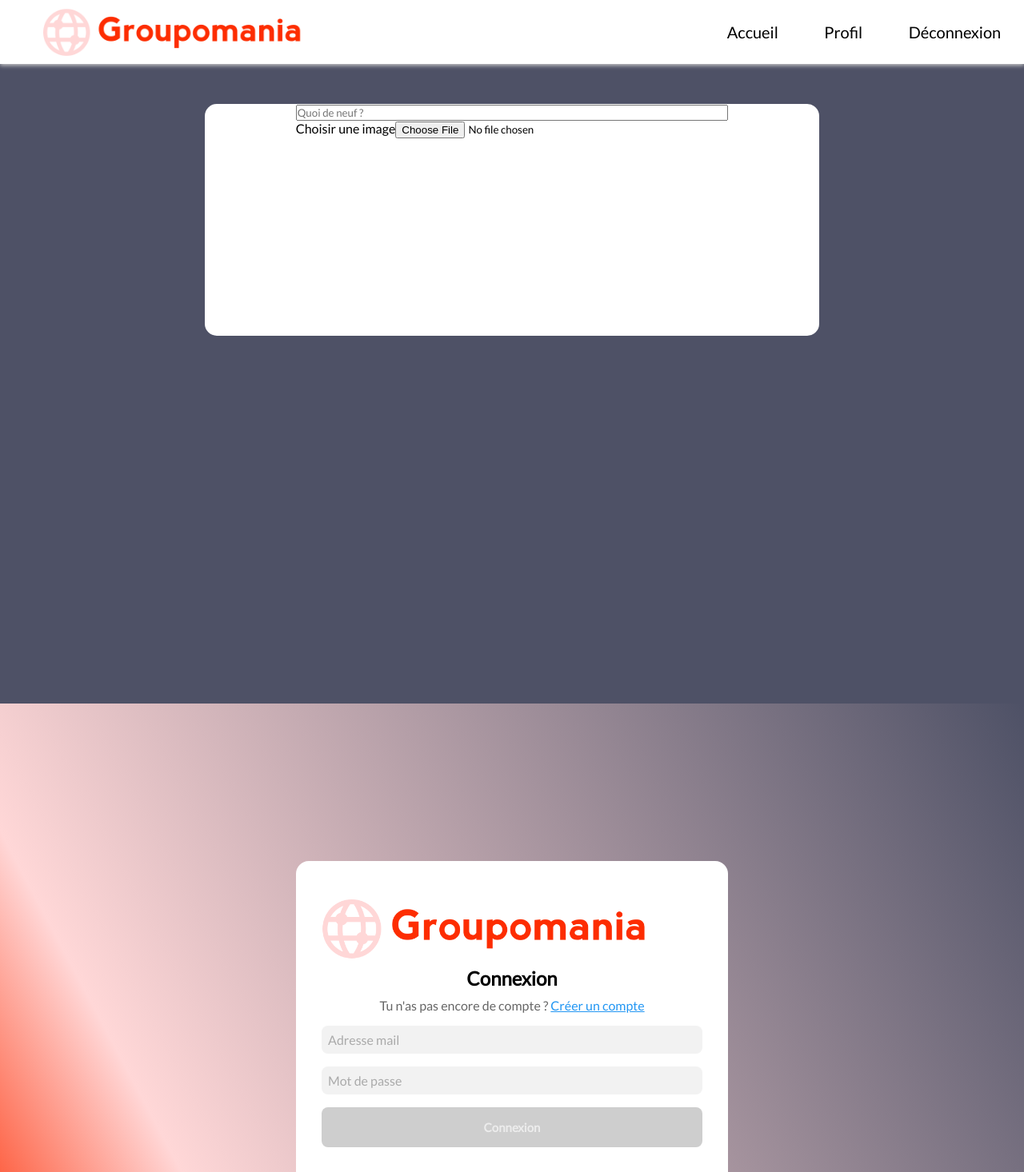
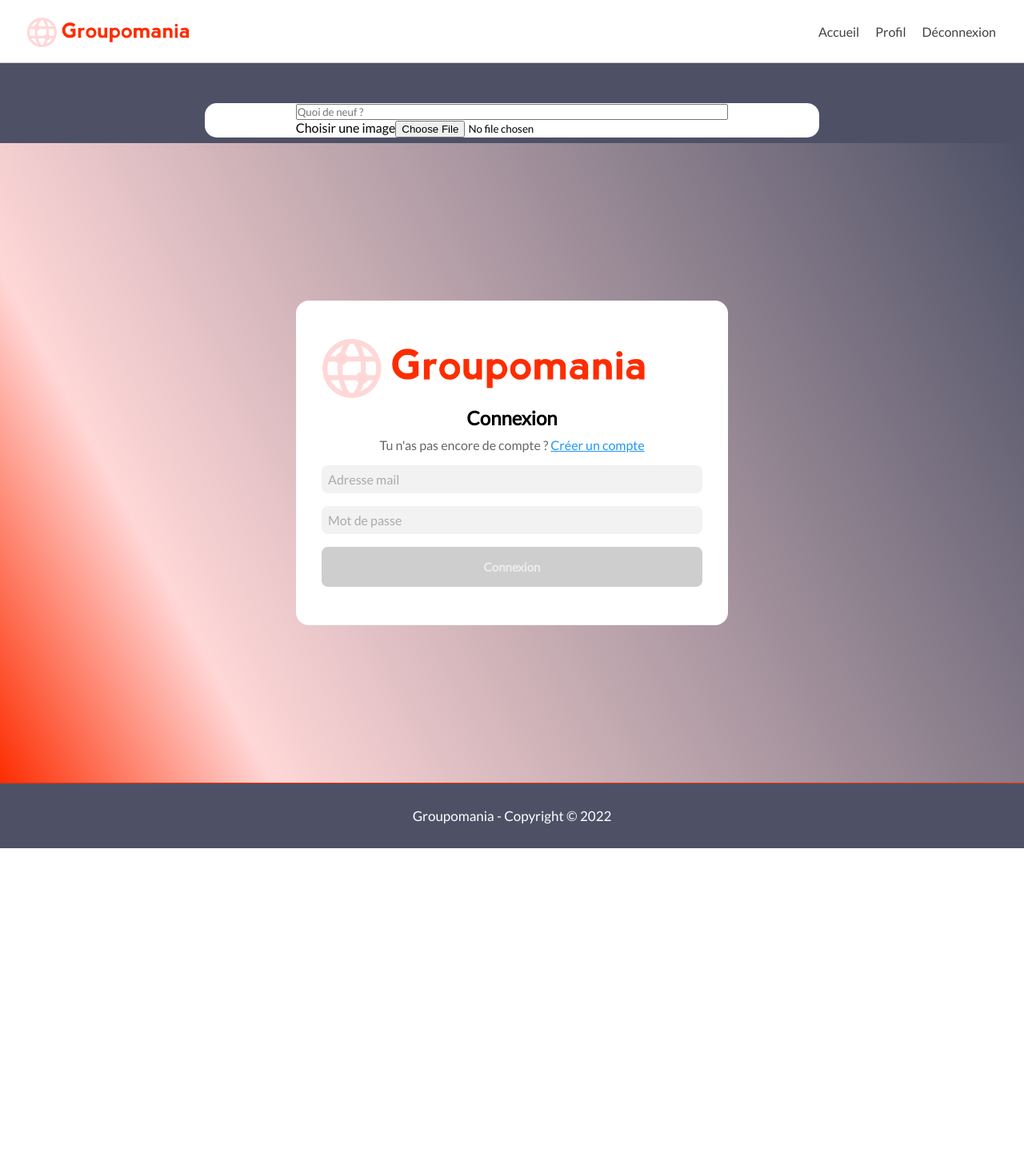
Before and after one commit to Mathieu-Franchi/Mathieu-Franchi_7_09062022, a Vue app in the folder front/: page / in a window 1280 px wide. Shown: the top 1466 px of the page at 80% size. After the commit the page ends 1061 px from the top, so only its background shows below. Built offline with nearby package versions, Linux system fonts and the light colour scheme.

Commit message:
test new header burger

```diff
--- /dev/null
+++ b/front/src/components/FooterComponent.vue
@@ -0,0 +1,29 @@
+<template>
+    <footer id="footer">
+        <p class="footer__text">Groupomania - Copyright © 2022</p>
+    </footer>
+</template>
+
+<script>
+export default {
+    name: "FooterComponent",
+}
+</script>
+
+<style scoped lang="scss">
+@import '../variables';
+#footer{
+    display: flex;
+    justify-content: center;
+    align-items: center;
+    padding: 30px;
+    border-top: 1px solid $primary-color;
+    background-color: $third-color;
+    .footer__text{
+        color: white;
+        word-wrap: break-word;
+        font-weight: 500;
+        font-size: 17px;
+    }
+}
+</style>
--- a/front/src/components/HeaderHomeBurgerComponent.vue
+++ b/front/src/components/HeaderHomeBurgerComponent.vue
@@ -1,68 +1,234 @@
 <template>
+    <header>
+        <nav>
+            <h1 class="logo__h1">
 
-    <header>
-        <h1 class="logo__h1__header"><img class="logo__img" alt="Groupomania logo" src="../assets/logos/icon-left-font.png">
-        </h1>
-        <nav id="nav__header">
-            <FontAwesome :icon="{prefix:'fas',iconName: 'bars'}"/>
+                <a href="#" class="nav-icon" aria-label="visit homepage" aria-current="page">
+                    <img class="logo__img" src="../assets/logos/icon-left-font.png" alt="groupomania logo">
+                </a>
+            </h1>
+
+            <div class="main-navlinks">
+                <button class="hamburger" type="button" aria-label="Toggle navigation" aria-expanded="false">
+                    <span></span>
+                    <span></span>
+                    <span></span>
+                </button>
+                <ul class="navlinks-container">
+                    <router-link to="/" aria-current="page">Accueil</router-link>
+                    <router-link to="/profil">Profil</router-link>
+                    <router-link to="/login">Déconnexion</router-link>
+
+                </ul>
+            </div>
+
 
         </nav>
     </header>
 
 
-
 </template>
 <script>
 
-    export default {
+export default {
     name: 'HeaderHomeBurgerComponent',
+    mounted: function () {
+        const hamburgerToggler = document.querySelector(".hamburger")
+        const navLinksContainer = document.querySelector(".navlinks-container");
 
+        const toggleNav = () => {
+            hamburgerToggler.classList.toggle("open")
 
+            const ariaToggle = hamburgerToggler.getAttribute("aria-expanded") === "true" ? "false" : "true";
+            hamburgerToggler.setAttribute("aria-expanded", ariaToggle)
+
+            navLinksContainer.classList.toggle("open")
+        }
+        hamburgerToggler.addEventListener("click", toggleNav)
+
+        new ResizeObserver(entries => {
+            console.log(entries)
+            if (entries[0].contentRect.width <= 900) {
+                navLinksContainer.style.transition = "transform 0.3s ease-out"
+            } else {
+                navLinksContainer.style.transition = "none"
+            }
+        }).observe(document.body)
+
+    }
 }
 
 </script>
 <style scoped lang="scss">
+@import '../variables';
+nav {
+    position: fixed;
+    width: 100%;
+    display: flex;
+    align-items: center;
 
-@import '../variables';
+    /* padding: 15px 25px; */
+    padding-top: 15px;
+    padding-right: 25px;
+    padding-bottom: 15px;
 
+    background: #ffffff;
+    box-shadow: inset 0px -1px 0px #c5c5c6;
 
+}
+.main-navlinks{
+    flex-shrink: 0;
+}
+.nav-icon {
+  display: flex;
+  align-items: center;
+  text-decoration: none;
+  margin-right: 20px;
+}
+.logo__h1{
 
-header {
-
-
-
-    display: flex;
-    width: 100%;
-
-    height: 80px;
-    flex-direction: row;
-    justify-content: flex-end;
-    align-items: center;
-    box-shadow: 0px 2px 5px rgb(201, 201, 201);
-     position: sticky;
-     top:0;
-
-
-
-    background-color: white;
-}
- #nav__header {
-
-    width: 100%;
-    flex-shrink: 1;
-    display: flex;
-    justify-content: flex-end;
-
- }
-.logo__h1__header{
-    height: 70px;
+    height: 49px;
     width: 100%;
 
     .logo__img {
-        object-fit: cover;
-        min-width: 320px;
+            object-fit: cover;
+            /* width: 20%; */
+            /* max-width: 405px; */
+            min-width: 255px;
+            height: 51px;
+        }
+}
 
-    }
+.hamburger {
+  display: none;
+}
+.navlinks-container a {
+  margin: 0 10px;
+  font-size: 16px;
+  font-weight: 500;
+  text-decoration: none;
+  color: #414141;
+  display: inline-block;
+  position: relative;
+}
+.navlinks-container a::after {
+//   content: "";
+//   display: block;
+//   position: absolute;
+//   bottom: -3px;
+//   width: 100%;
+//   height: 1px;
+//   transform: scaleX(0);
+//   transform-origin: left;
+//   background: #333;
+//   transition: transform 0.3s ease-out;
+content: '';
+
+        background-color: $secondary-color;
+        height: 2px;
+        width: 0;
+        position: absolute;
+        bottom: -5px;
+        right: 0;
+        transition: 0.2s all ease-in-out;
+}
+
+.navlinks-container a:hover::after {
+//   transform: scaleX(1)
+width: 100%;
+        left: 0;
+}
+
+@media (max-width: 900px) {
+  nav {
+    padding: 15px 20px;
+    position: relative;
+  }
+
+  .nav-icon {
+    order: 2;
+    margin: 0 auto;
+  }
+
+  .nav-icon span {
+    font-size: 22px;
+  }
+
+  .main-navlinks {
+    order: 1;
+  }
+  /* Hamburger */
+  .hamburger {
+    width: 20px;
+    height: 20px;
+    cursor: pointer;
+    border: none;
+    display: flex;
+    background: #ffffff;
+    align-items: center;
+    position: relative;
+  }
+  .hamburger span {
+    display: block;
+    width: 100%;
+    height: 2px;
+    background: #333;
+    position: absolute;
+    pointer-events: none;
+    transition: opacity 0.3s 0.15s ease-out;
+  }
+  .hamburger span:nth-child(1),
+  .hamburger span:nth-child(3) {
+    transition: transform 0.3s ease-out;
+  }
+  .hamburger span:nth-child(1) {
+    transform: translateY(7px);
+  }
+  .hamburger span:nth-child(3) {
+    transform: translateY(-7px);
+  }
+  .hamburger.open span:nth-child(1) {
+    transform: translate(0) rotate(135deg);
+  }
+  .hamburger.open span:nth-child(2) {
+    opacity: 0;
+    transition: opacity 0s ease-out;
+  }
+  .hamburger.open span:nth-child(3) {
+    transform: translate(0) rotate(-135deg);
+  }
+
+  .navlinks-container {
+    display: flex;
+    flex-direction: column;
+    align-items: flex-start;
+    position: absolute;
+    background: #ffffff;
+    top: 100%;
+    left: 0;
+    height: 100vh;
+    padding: 15px 50px 15px 20px;
+    border-right: 1px solid #c5c5c6;
+    transform: translate(-100%);
+  }
+  .open {
+    transform: translate(0%);
+  }
+  .navlinks-container a {
+    font-size: 18px;
+    margin: 10px 0;
+    position: relative;
+  }
+
+}
+
+@media (max-width: 500px) {
+  .nav-icon img {
+    width: 30px;
+  }
+  .nav-icon span {
+    font-size: 20px;
+  }
 }
 
 
--- a/front/src/components/HeaderHomeComponent.vue
+++ b/front/src/components/HeaderHomeComponent.vue
@@ -8,10 +8,10 @@
         </h1>
 
         <nav id="nav__header">
-            <button class="burger__btn" @click="nav()">
+            <button type="button" aria-label="Toggle navigation" class="burger__btn" @click="NavToggle()">
                 <FontAwesome class="fa__burger" :icon="{ prefix: 'fas', iconName: 'bars' }" />
             </button>
-            <ul class="nav__list">
+            <ul class="nav__list" :class="{ 'list--disabled': NavToggle }">
                 <li class="nav__li">
                     <router-link class="nav__a" to="/">Accueil</router-link>
                 </li>
@@ -22,21 +22,32 @@
                     <router-link class="nav__a" to="/">Déconnexion</router-link>
                 </li>
             </ul>
+            <!-- <NavComponent v-show="NavToggle" /> -->
+
         </nav>
     </header>
 </template>
+
 <script>
+// import NavComponent from './NavComponent.vue';
     export default {
-    name: 'HeaderHomeComponent',
-    date: {
-        function (){
-
+    name: "HeaderHomeComponent",
+    data: function () {
+        return {
+            revele: false
         }
-    }
-
+    },
+    methods: {
+        NavToggle: function () {
+            this.revele = !this.revele
+        },
+    },
+    // components: { NavComponent }
 }
 </script>
 <style scoped lang="scss">
+
+
 @import '../variables';
 header {
 
@@ -45,14 +56,12 @@ header {
 
     height: 80px;
     flex-direction: row;
-    justify-content: flex-end;
+
     align-items: center;
-    box-shadow: 0px 2px 5px rgb(201, 201, 201);
+    box-shadow: 0px 2px 3px $secondary-color;
     position: sticky;
     top: 0;
-
-
-
+    background-color: white;
 
 }
  #nav__header {
@@ -120,6 +129,7 @@ header {
     #nav__header {
         width: 100%;
     }
+
     .nav__list {
 
         width: 0;
@@ -128,6 +138,7 @@ header {
         display: none;
 
     }
+
     .burger__btn {
         width: 40px;
         height: auto;
@@ -138,18 +149,28 @@ header {
         background: none;
         cursor: pointer;
     }
+
     .fa__burger {
         font-size: 32px;
 
 
     }
+
     #nav__header {
         width: auto;
         margin-right: 15px;
     }
+
     .logo__h1__header {
         margin-right: 30px;
     }
 
+    .list--disabled {
+        display: block;
+        width: 100%;
+        height: 100vh;
+        visibility: visible;
+    }
+
 }
 </style>
--- a/front/src/components/PostHomeComponent.vue
+++ b/front/src/components/PostHomeComponent.vue
@@ -1,5 +1,5 @@
 <template>
-  <div id="posts">
+  <div id="post">
     <article class="post">
       <form>
         <label for="post__title"></label>
@@ -30,21 +30,17 @@ export default {
 </script>
 <style scoped lang="scss">
 @import '../variables';
-.burger{
-  width: 30px;
-  height: 30px;
-  font-size: large;
-}
-#posts
+
+#post
 {
   width: 100%;
-  height: 100vh;
+  height: 70px;
 
   display: flex;
   flex-direction: column;
   align-items: center;
-
-  padding: 50px 25px 50px 25px;
+  //padding for the header position fixed
+  padding: calc(79px + 50px) 25px 50px 25px;
 
   margin: auto;
 
@@ -76,5 +72,10 @@ export default {
  .post__title{
   width: 100%;
  }
-
+//MEDIA QUERIES
+@media all and (max-width: 900px) {
+  #post {
+    padding-top: 50px;
+  }
+}
 </style>
--- a/front/src/views/HomeView.vue
+++ b/front/src/views/HomeView.vue
@@ -1,20 +1,29 @@
 <template>
 
-    <HeaderHomeComponent  />
-    <PostHomeComponent  />
+    <!-- <HeaderHomeComponent  /> -->
+    <HeaderHomeBurgerComponent />
+    <PostHomeComponent />
     <LoginRegister />
+    <FooterComponent />
 </template>
 
 <script>
-import HeaderHomeComponent from '@/components/HeaderHomeComponent.vue'
+// import HeaderHomeComponent from '@/components/HeaderHomeComponent.vue'
+import HeaderHomeBurgerComponent from '@/components/HeaderHomeBurgerComponent.vue'
 import PostHomeComponent from '@/components/PostHomeComponent.vue'
 import LoginRegister from '@/components/LoginRegister.vue'
+import FooterComponent from '@/components/FooterComponent.vue'
 export default {
   name: 'HomeView',
 
 
   components: {
-    HeaderHomeComponent, PostHomeComponent, LoginRegister
+    HeaderHomeBurgerComponent, PostHomeComponent, LoginRegister, FooterComponent
   }
 }
 </script>
+
+<style lang="scss">
+@import '../variables';
+
+</style>
```
Lines whose indentation alone changed are shown as unchanged.
